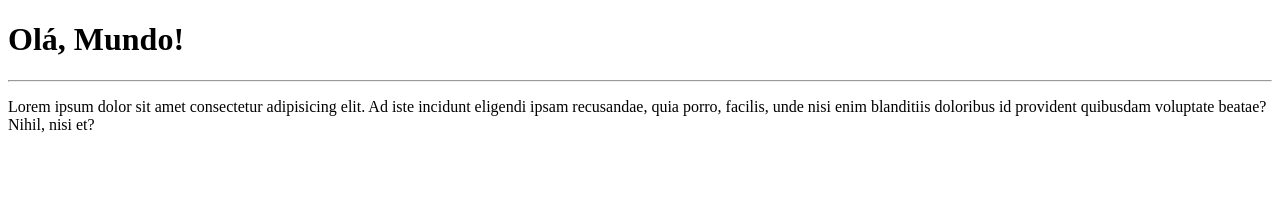
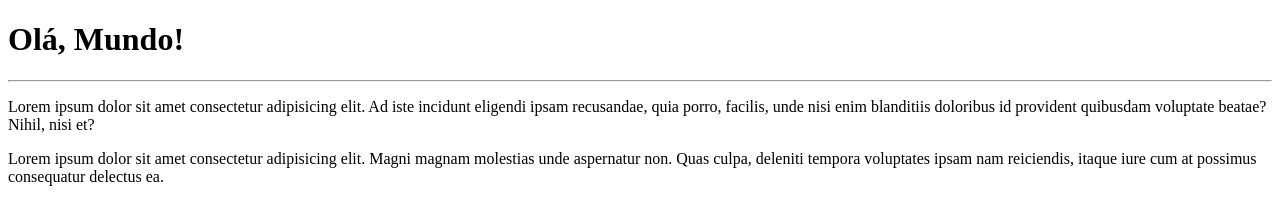
Before and after one commit to ShirlaneLima/Ola-Mundo, a plain HTML site: page site-exemplo/index.html in a window 1280 px wide. Drawn offline with Linux system fonts and the light colour scheme.

Commit message:
Adicionei mais um paragrafo

```diff
--- a/site-exemplo/index.html
+++ b/site-exemplo/index.html
@@ -10,5 +10,6 @@
     <h1>Olá, Mundo!</h1>
     <hr>
     <p>Lorem ipsum dolor sit amet consectetur adipisicing elit. Ad iste incidunt eligendi ipsam recusandae, quia porro, facilis, unde nisi enim blanditiis doloribus id provident quibusdam voluptate beatae? Nihil, nisi et?</p>
+    <p>Lorem ipsum dolor sit amet consectetur adipisicing elit. Magni magnam molestias unde aspernatur non. Quas culpa, deleniti tempora voluptates ipsam nam reiciendis, itaque iure cum at possimus consequatur delectus ea.</p>
 </body>
 </html>
```
